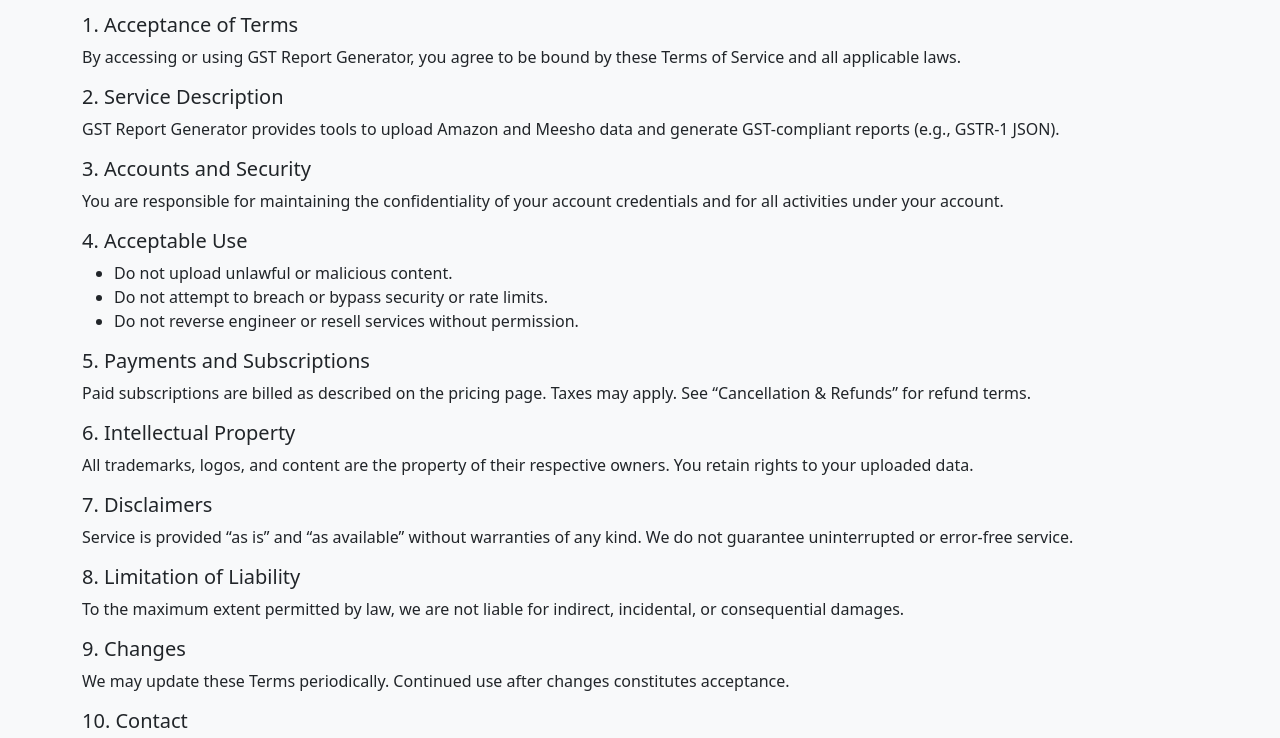
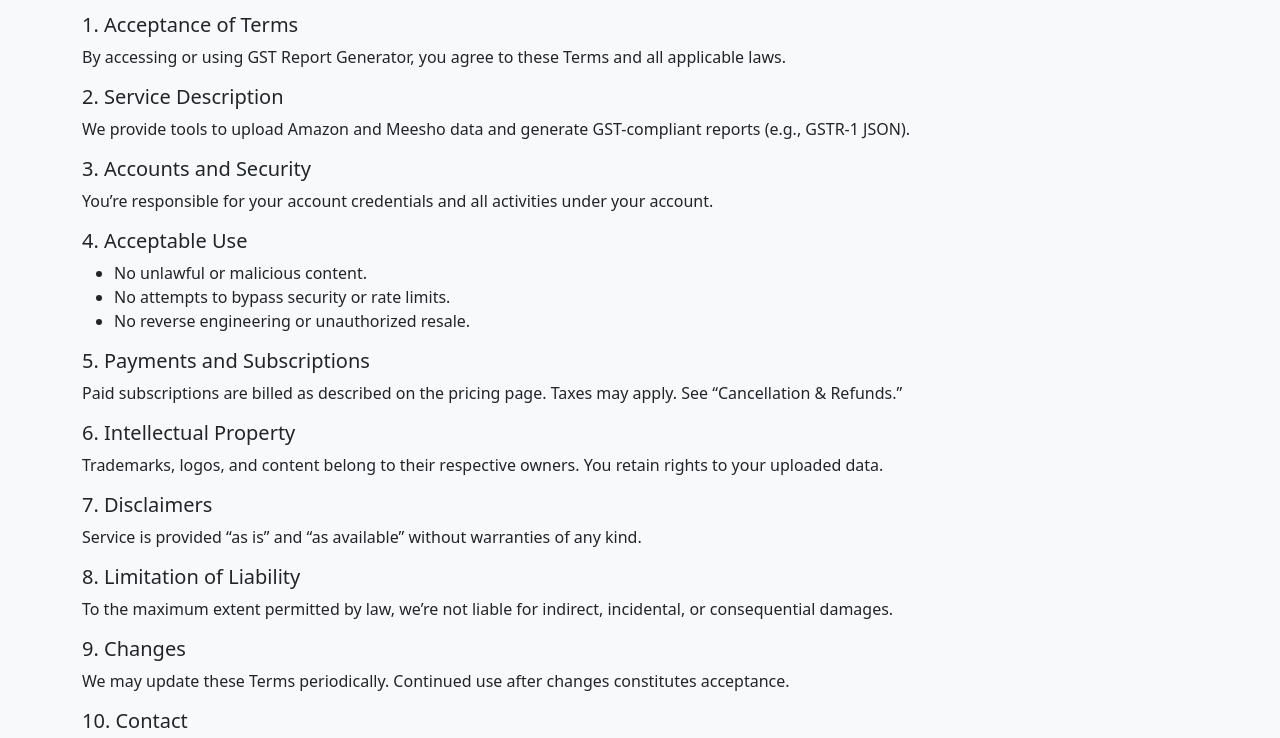
Before and after one commit to rakeshkanojia96-rgb/gst-report-generator, a plain HTML site: page terms.html in a window 1280 px wide. Shown: the part 203-941 px from the top of the page. Drawn offline with nearby package versions, Linux system fonts and the light colour scheme.

Commit message:
Update terms.html

```diff
--- a/terms.html
+++ b/terms.html
@@ -6,44 +6,44 @@
   <title>Terms of Service — GST Report Generator</title>
   <link href="https://cdn.jsdelivr.net/npm/bootstrap@5.3.0/dist/css/bootstrap.min.css" rel="stylesheet">
 </head>
-<body class="bg-light">
+<body class="bg-light d-flex flex-column min-vh-100">
   <nav class="navbar navbar-expand-lg navbar-dark bg-dark">
     <div class="container">
       <a class="navbar-brand fw-bold" href="./index.html">GST Report Generator</a>
     </div>
   </nav>
 
-  <main class="container my-5">
+  <main class="container my-5 flex-grow-1">
     <h1 class="mb-4">Terms of Service</h1>
     <p class="text-muted">Last updated: <span id="lastUpdated">September 28, 2025</span></p>
 
     <h5>1. Acceptance of Terms</h5>
-    <p>By accessing or using GST Report Generator, you agree to be bound by these Terms of Service and all applicable laws.</p>
+    <p>By accessing or using GST Report Generator, you agree to these Terms and all applicable laws.</p>
 
     <h5>2. Service Description</h5>
-    <p>GST Report Generator provides tools to upload Amazon and Meesho data and generate GST-compliant reports (e.g., GSTR‑1 JSON).</p>
+    <p>We provide tools to upload Amazon and Meesho data and generate GST-compliant reports (e.g., GSTR‑1 JSON).</p>
 
     <h5>3. Accounts and Security</h5>
-    <p>You are responsible for maintaining the confidentiality of your account credentials and for all activities under your account.</p>
+    <p>You’re responsible for your account credentials and all activities under your account.</p>
 
     <h5>4. Acceptable Use</h5>
     <ul>
-      <li>Do not upload unlawful or malicious content.</li>
-      <li>Do not attempt to breach or bypass security or rate limits.</li>
-      <li>Do not reverse engineer or resell services without permission.</li>
+      <li>No unlawful or malicious content.</li>
+      <li>No attempts to bypass security or rate limits.</li>
+      <li>No reverse engineering or unauthorized resale.</li>
     </ul>
 
     <h5>5. Payments and Subscriptions</h5>
-    <p>Paid subscriptions are billed as described on the pricing page. Taxes may apply. See “Cancellation & Refunds” for refund terms.</p>
+    <p>Paid subscriptions are billed as described on the pricing page. Taxes may apply. See “Cancellation & Refunds.”</p>
 
     <h5>6. Intellectual Property</h5>
-    <p>All trademarks, logos, and content are the property of their respective owners. You retain rights to your uploaded data.</p>
+    <p>Trademarks, logos, and content belong to their respective owners. You retain rights to your uploaded data.</p>
 
     <h5>7. Disclaimers</h5>
-    <p>Service is provided “as is” and “as available” without warranties of any kind. We do not guarantee uninterrupted or error‑free service.</p>
+    <p>Service is provided “as is” and “as available” without warranties of any kind.</p>
 
     <h5>8. Limitation of Liability</h5>
-    <p>To the maximum extent permitted by law, we are not liable for indirect, incidental, or consequential damages.</p>
+    <p>To the maximum extent permitted by law, we’re not liable for indirect, incidental, or consequential damages.</p>
 
     <h5>9. Changes</h5>
     <p>We may update these Terms periodically. Continued use after changes constitutes acceptance.</p>
@@ -52,7 +52,7 @@
     <p>Email: <a href="mailto:rakeshkanojia96@gmail.com">rakeshkanojia96@gmail.com</a></p>
   </main>
 
-  <footer class="py-4 bg-dark text-white text-center">
+  <footer class="mt-auto py-4 bg-dark text-white text-center">
     <div class="container">
       <small>© <span id="year"></span> GST Report Generator. All rights reserved.</small>
     </div>
```
